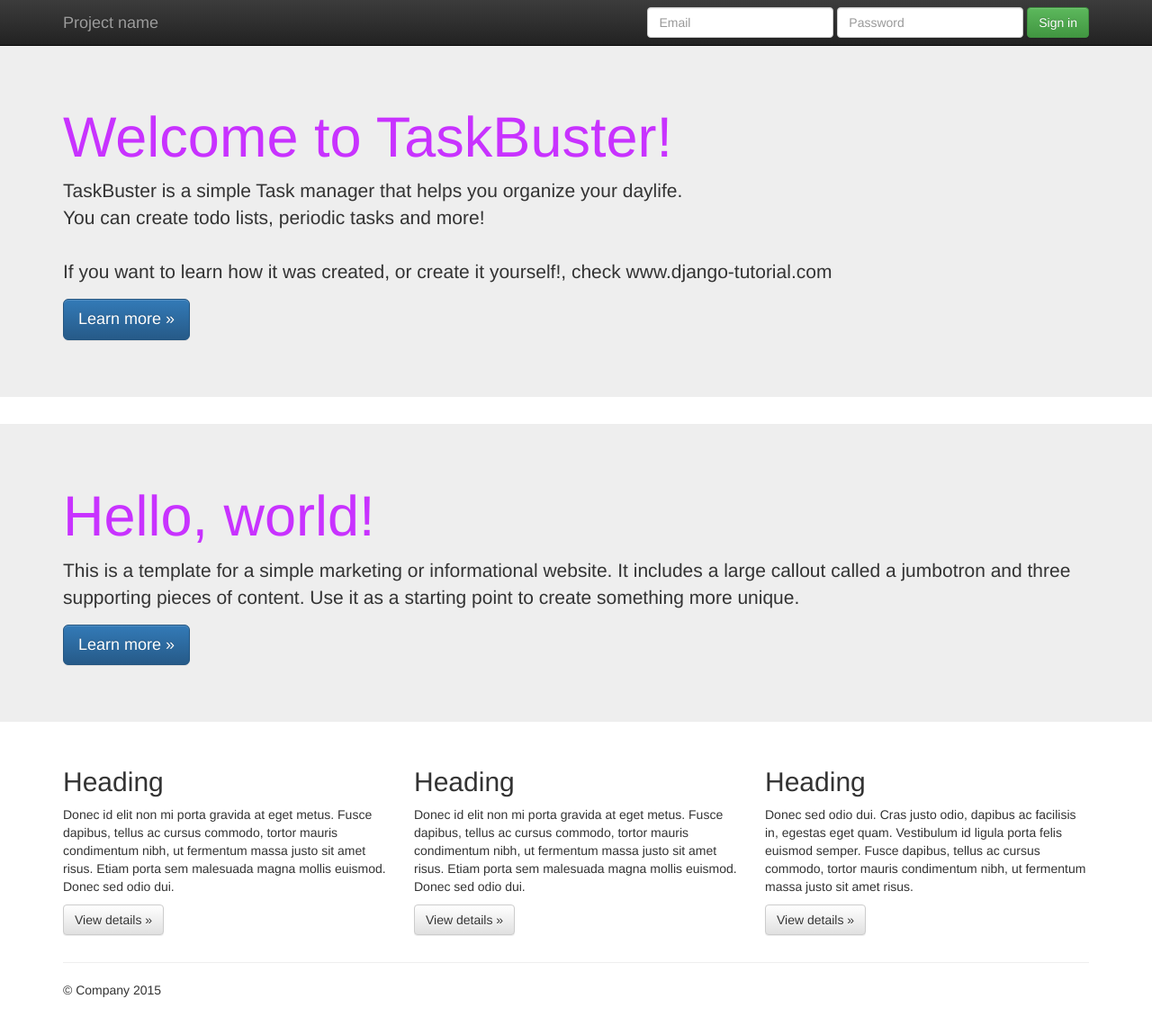
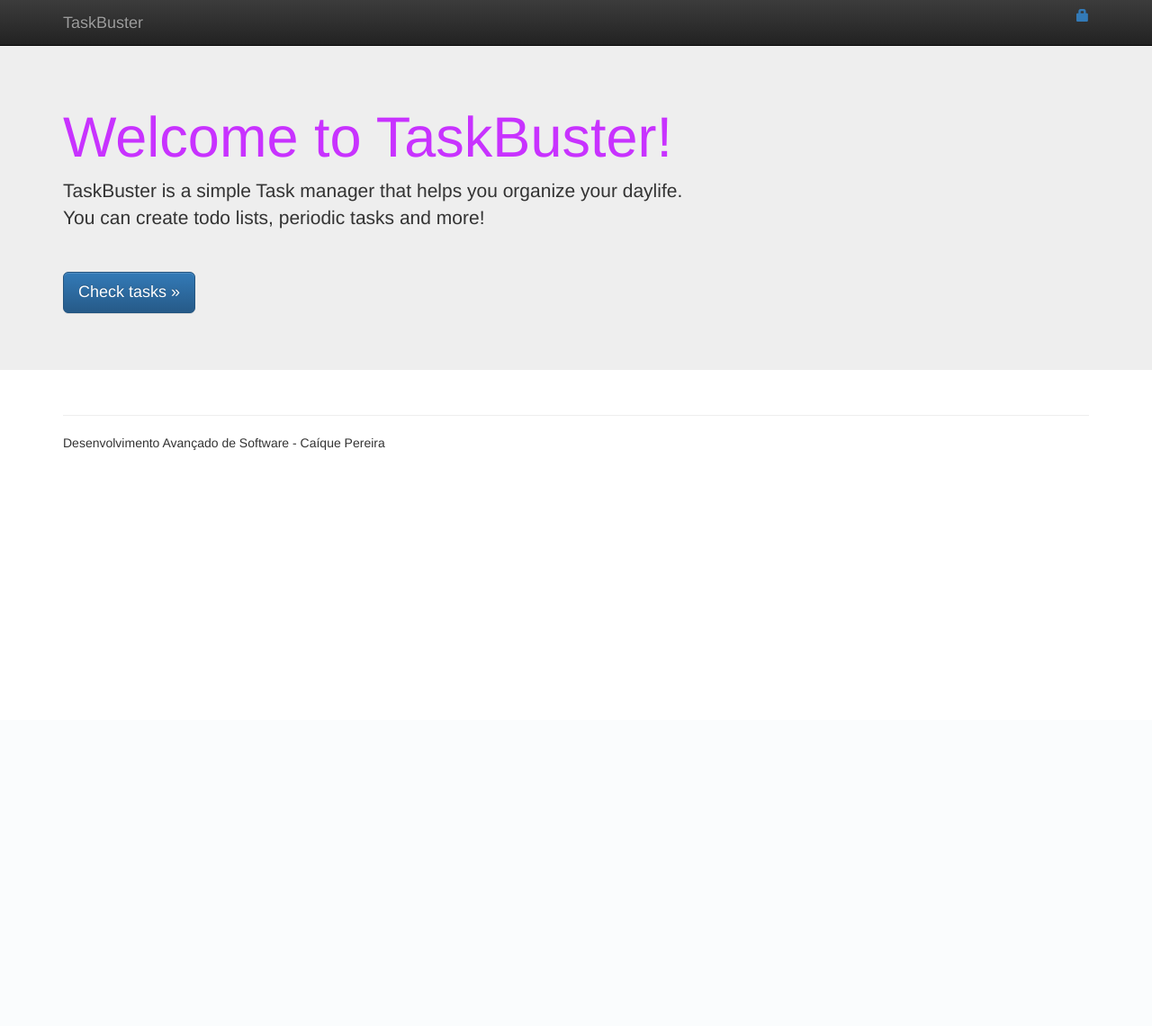
Before and after one commit to caiquepereira/TaskManager, a Django app: template taskbuster/templates/taskbuster/index.html in a window 1280 px wide. Shown: the whole page at 90% size. After the commit the page ends 500 px from the top, so only its background shows below. Run offline with Django 3.2, Linux system fonts and the light colour scheme; the template is opened without the code that fills it, so the values that code supplies are empty; some libraries are stand-ins or nearby versions.

Commit message:
Fixing login, logout and improving html

```diff
--- a/taskbuster/settings/base.py
+++ b/taskbuster/settings/base.py
@@ -116,3 +116,5 @@ STATIC_URL = '/static/'
 STATICFILES_DIRS = (
     os.path.join(BASE_DIR, "static"),
 )
+
+LOGIN_REDIRECT_URL = '/'
--- a/taskbuster/taskbuster/urls.py
+++ b/taskbuster/taskbuster/urls.py
@@ -1,12 +1,20 @@
 from django.conf.urls import include, url
+import django.contrib.auth.views
 from django.contrib import admin
 from django.conf.urls.i18n import i18n_patterns
 from .views import home, home_files
 
+admin.autodiscover()
+
 urlpatterns = [
     url(r'^(?P<filename>(robots.txt)|(humans.txt))$',
         home_files, name='home-files'),
+    url(r'^accounts/login/$', django.contrib.auth.views.login, name='login'),
+    url(r'^accounts/logout/$', django.contrib.auth.views.logout, name='logout',
+        kwargs={'next_page': '/'}),
 ]
+
+# url(r'', include('apps.taskmanager.urls')),
 
 urlpatterns += i18n_patterns(
     url(r'^$', home, name='home'),
--- a/taskbuster/templates/base.html
+++ b/taskbuster/templates/base.html
@@ -41,17 +41,18 @@
                     <span class="icon-bar"></span>
                     <span class="icon-bar"></span>
                   </button>
-          <a class="navbar-brand" href="#">Project name</a>
+                  <a class="navbar-brand" href="#">TaskBuster</a>
                 </div>
                 <div id="navbar" class="navbar-collapse collapse">
                   <form class="navbar-form navbar-right" role="form">
-            <div class="form-group">
-              <input type="text" placeholder="Email" class="form-control">
-            </div>
-            <div class="form-group">
-              <input type="password" placeholder="Password" class="form-control">
-            </div>
-            <button type="submit" class="btn btn-success">Sign in</button>
+
+                    {% if user.is_authenticated %}
+                    <p class="top-menu"><font color="white">Olá {{ user.username }}<big>(<a href="{% url 'logout' %}">Sair</a>)</big></font></p>
+                    {% else %}
+                    <a href="{% url 'login' %}" class="top-menu"><span class="glyphicon glyphicon-lock"></span></a>
+                    {% endif %}
+
+
                   </form>
                 </div><!--/.navbar-collapse -->
               </div>
@@ -60,41 +61,16 @@
 
             {% block content %}{% endblock %}
 
+            {% if not user.is_authenticated %}
             <!-- Main jumbotron for a primary marketing message or call to action -->
-    <div class="jumbotron">
+            {% endif %}
             <div class="container">
-        <h1>Hello, world!</h1>
-        <p>This is a template for a simple marketing or informational website. It includes a large callout called a jumbotron and three supporting pieces of content. Use it as a starting point to create something more unique.</p>
-        <p><a class="btn btn-primary btn-lg" href="#" role="button">Learn more &raquo;</a></p>
-      </div>
-    </div>
-
-    <div class="container">
-      <!-- Example row of columns -->
-      <div class="row">
-        <div class="col-md-4">
-          <h2>Heading</h2>
-          <p>Donec id elit non mi porta gravida at eget metus. Fusce dapibus, tellus ac cursus commodo, tortor mauris condimentum nibh, ut fermentum massa justo sit amet risus. Etiam porta sem malesuada magna mollis euismod. Donec sed odio dui. </p>
-          <p><a class="btn btn-default" href="#" role="button">View details &raquo;</a></p>
-        </div>
-        <div class="col-md-4">
-          <h2>Heading</h2>
-          <p>Donec id elit non mi porta gravida at eget metus. Fusce dapibus, tellus ac cursus commodo, tortor mauris condimentum nibh, ut fermentum massa justo sit amet risus. Etiam porta sem malesuada magna mollis euismod. Donec sed odio dui. </p>
-          <p><a class="btn btn-default" href="#" role="button">View details &raquo;</a></p>
-       </div>
-        <div class="col-md-4">
-          <h2>Heading</h2>
-          <p>Donec sed odio dui. Cras justo odio, dapibus ac facilisis in, egestas eget quam. Vestibulum id ligula porta felis euismod semper. Fusce dapibus, tellus ac cursus commodo, tortor mauris condimentum nibh, ut fermentum massa justo sit amet risus.</p>
-          <p><a class="btn btn-default" href="#" role="button">View details &raquo;</a></p>
-        </div>
-      </div>
-
               <hr>
-
               <footer>
-        <p>&copy; Company 2015</p>
+                <p> Desenvolvimento Avançado de Software - Caíque Pereira</p>
               </footer>
-    </div> <!-- /container -->        <script src="//ajax.googleapis.com/ajax/libs/jquery/1.11.2/jquery.min.js"></script>
+            </div> <!-- /container -->
+            <script src="//ajax.googleapis.com/ajax/libs/jquery/1.11.2/jquery.min.js"></script>
             <script>window.jQuery || document.write('<script src="static/js/vendor/jquery-1.11.0.min.js"><\/script>')</script>
 
             <script src="js/vendor/bootstrap.min.js"></script>
--- a/taskbuster/templates/taskbuster/index.html
+++ b/taskbuster/templates/taskbuster/index.html
@@ -6,8 +6,8 @@
     <div class="jumbotron">
     <div class="container">
         <h1>{% trans "Welcome to TaskBuster!" %}</h1>
-        <p>{% blocktrans %}TaskBuster is a simple Task manager that helps you organize your daylife. </br> You can create todo lists, periodic tasks and more! </br></br> If you want to learn how it was created, or create it yourself!, check www.django-tutorial.com{% endblocktrans %}</p>
-        <p><a class="btn btn-primary btn-lg" role="button">Learn more &raquo;</a></p>
+        <p>{% blocktrans %}TaskBuster is a simple Task manager that helps you organize your daylife. </br> You can create todo lists, periodic tasks and more! </br></br>{% endblocktrans %}</p>
+        <p><a class="btn btn-primary btn-lg" role="button">{% trans "Check tasks" %} &raquo;</a></p>
       </div>
     </div>
     <div class="container">
```
Also changed, not shown: taskbuster/templates/registration/login.html (added, +26 -0 lines). Lines whose indentation alone changed are shown as unchanged.
